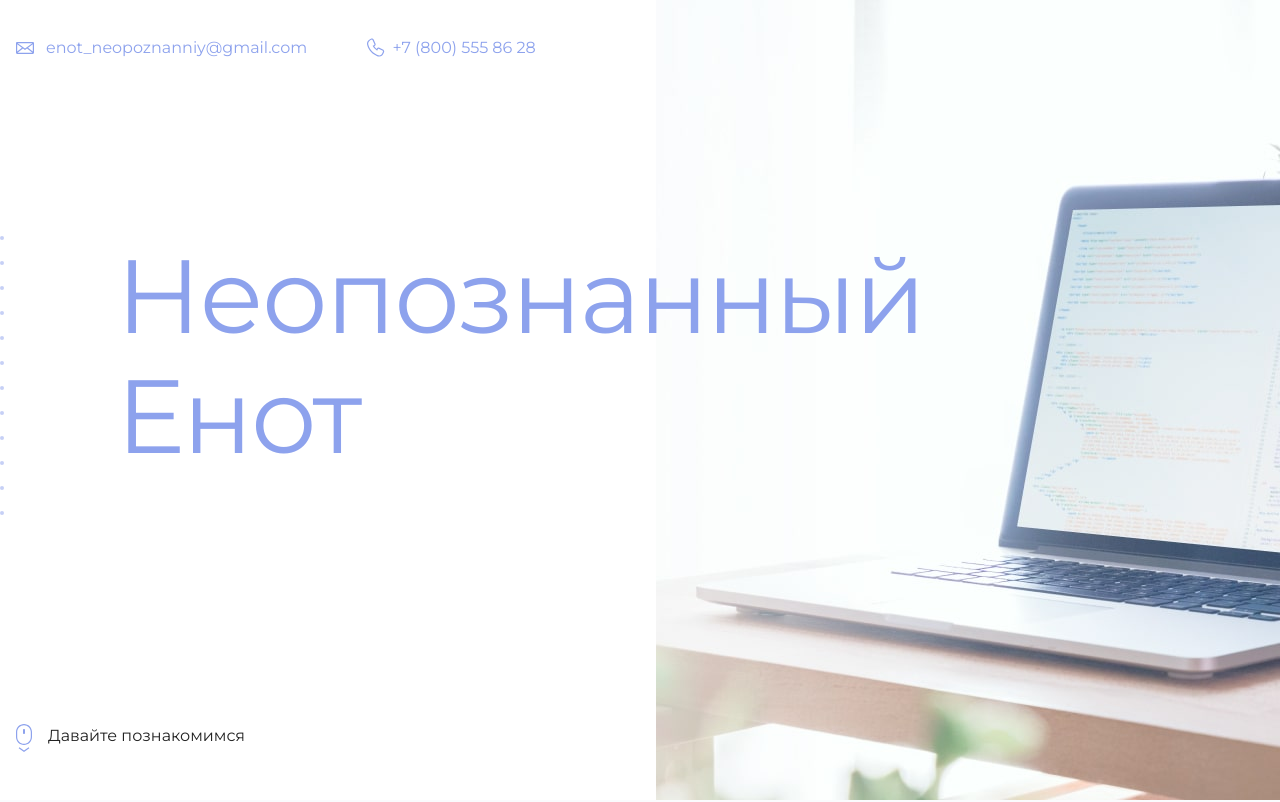
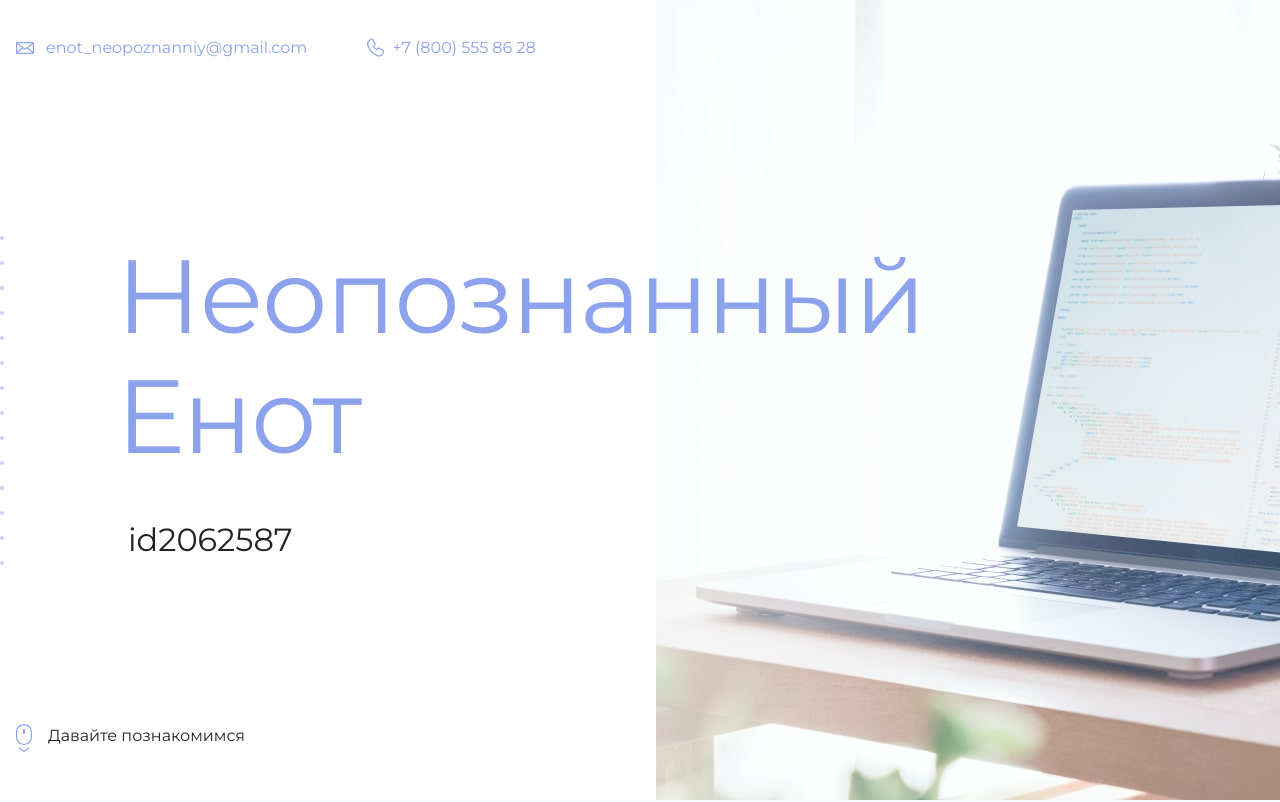
Before and after one commit to el-i-gorbuno/github-bages-example, a plain HTML site: page my-site/my-site/index.html in a window 1280 px wide. Shown: the top 802 px of the page. Drawn offline with Linux system fonts and the light colour scheme.

Commit message:
Изменила id

```diff
--- a/my-site/my-site/index.html
+++ b/my-site/my-site/index.html
@@ -19,7 +19,7 @@
       <section class="hero-image">
         <div class="container">
           <h1 class="heading">Неопознанный Енот</h1>
-          <p><!-- Тут ваш id на сайте Академии --></p>
+          <p>id2062587</p>
         </div>
       </section>
 
```
